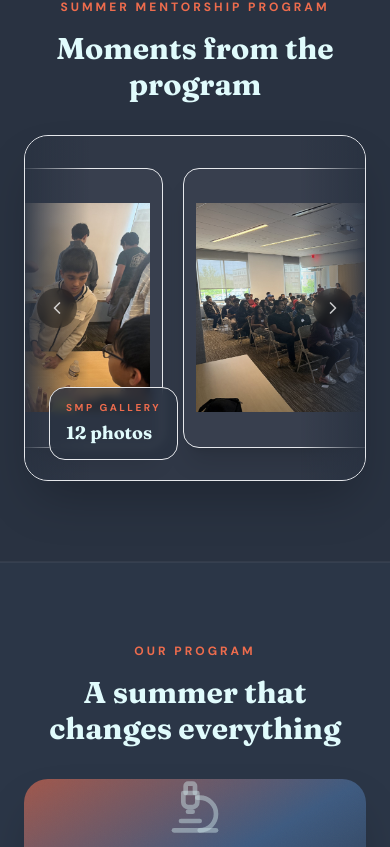
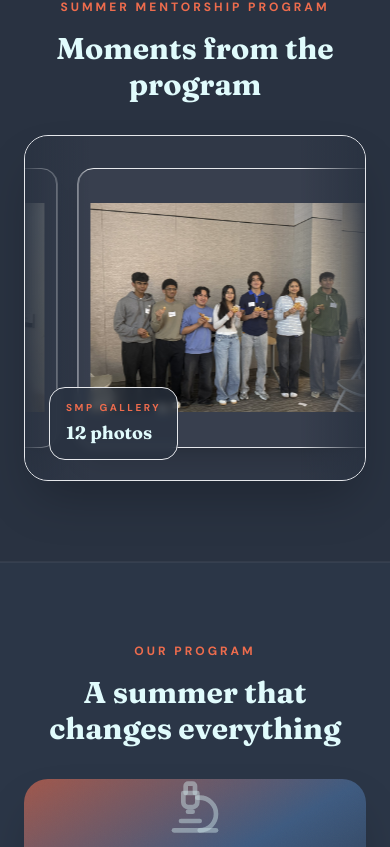
Before and after one commit to ashwath-muppa/mentorship-program, a React (Vite) app: page / in a window 390 px wide. Shown: the part 1077-1924 px from the top of the page. Built offline with nearby package versions, Linux system fonts and the light colour scheme.

Commit message:
Make photo carousels loop continuously

```diff
--- a/src/App.jsx
+++ b/src/App.jsx
@@ -533,78 +533,18 @@ function PhotoCarousel() {
 }
 
 function ImageCarousel({ photos, label }) {
-  const scrollerRef = useRef(null);
-  const itemRefs = useRef([]);
-  const [paused, setPaused] = useState(false);
-  const loopedPhotos = [...photos, ...photos, ...photos];
-
-  const getSetWidth = () => {
-    const first = itemRefs.current[0];
-    const secondSet = itemRefs.current[photos.length];
-    if (!first || !secondSet) return 0;
-    return secondSet.offsetLeft - first.offsetLeft;
-  };
-
-  const normalizeScroll = () => {
-    const scroller = scrollerRef.current;
-    const setWidth = getSetWidth();
-    if (!scroller || !setWidth) return;
-
-    if (scroller.scrollLeft < setWidth * 0.35) {
-      scroller.scrollLeft += setWidth;
-    } else if (scroller.scrollLeft > setWidth * 1.65) {
-      scroller.scrollLeft -= setWidth;
-    }
-  };
-
-  useEffect(() => {
-    const scroller = scrollerRef.current;
-    const setWidth = getSetWidth();
-    if (!scroller || !setWidth) return;
-    scroller.scrollLeft = setWidth;
-  }, [photos.length]);
-
-  useEffect(() => {
-    if (paused) return;
-    const id = setInterval(() => {
-      slide(1);
-    }, 4200);
-    return () => clearInterval(id);
-  }, [paused]);
-
-  const slide = (direction) => {
-    const scroller = scrollerRef.current;
-    if (!scroller) return;
-
-    scroller.scrollBy({
-      left: direction * scroller.clientWidth * 0.82,
-      behavior: "smooth",
-    });
-
-    window.setTimeout(normalizeScroll, 520);
-  };
+  const loopedPhotos = [...photos, ...photos];
 
   return (
-    <div
-      className="relative w-full overflow-hidden rounded-3xl border border-white/8 bg-white/[0.03] shadow-2xl select-none"
-      onMouseEnter={() => setPaused(true)}
-      onMouseLeave={() => setPaused(false)}
-    >
+    <div className="relative w-full overflow-hidden rounded-3xl border border-white/8 bg-white/[0.03] shadow-2xl select-none">
       <div className="absolute left-0 inset-y-0 w-16 z-10 bg-gradient-to-r from-deep-navy/90 to-transparent pointer-events-none" />
       <div className="absolute right-0 inset-y-0 w-16 z-10 bg-gradient-to-l from-deep-navy/90 to-transparent pointer-events-none" />
 
-      <div
-        ref={scrollerRef}
-        onScroll={normalizeScroll}
-        className="no-scrollbar flex gap-5 overflow-x-auto scroll-smooth snap-x snap-mandatory px-8 py-8 sm:px-10"
-      >
+      <div className="gallery-marquee flex w-max gap-5 px-8 py-8 sm:px-10">
         {loopedPhotos.map((photo, i) => (
           <figure
             key={`${photo.src}-${i}`}
-            ref={(node) => {
-              itemRefs.current[i] = node;
-            }}
-            className="snap-center flex-shrink-0 w-[78vw] sm:w-[440px] lg:w-[520px]"
+            className="flex-shrink-0 w-[78vw] sm:w-[440px] lg:w-[520px]"
           >
             <div className="h-[280px] sm:h-[340px] lg:h-[400px] rounded-2xl border border-white/8 bg-white/[0.04] p-3 flex items-center justify-center shadow-xl">
               <img
@@ -629,19 +569,6 @@ function ImageCarousel({ photos, label }) {
           </p>
         </div>
       </div>
-
-      <button
-        onClick={() => slide(-1)}
-        className="absolute left-3 top-1/2 z-20 -translate-y-1/2 w-10 h-10 rounded-full bg-black/35 backdrop-blur-sm flex items-center justify-center text-white/75 hover:bg-black/55 hover:text-white transition"
-      >
-        <ChevronRight className="w-5 h-5 rotate-180" />
-      </button>
-      <button
-        onClick={() => slide(1)}
-        className="absolute right-3 top-1/2 z-20 -translate-y-1/2 w-10 h-10 rounded-full bg-black/35 backdrop-blur-sm flex items-center justify-center text-white/75 hover:bg-black/55 hover:text-white transition"
-      >
-        <ChevronRight className="w-5 h-5" />
-      </button>
     </div>
   );
 }
--- a/src/index.css
+++ b/src/index.css
@@ -31,10 +31,23 @@ a {
   @apply bg-white/5 backdrop-blur-md border border-white/10;
 }
 
-.no-scrollbar {
-  scrollbar-width: none;
+.gallery-marquee {
+  animation: gallery-marquee 70s linear infinite;
 }
 
-.no-scrollbar::-webkit-scrollbar {
-  display: none;
+@keyframes gallery-marquee {
+  from {
+    transform: translateX(-50%);
+  }
+
+  to {
+    transform: translateX(0);
+  }
 }
+
+@media (prefers-reduced-motion: reduce) {
+  .gallery-marquee {
+    animation-duration: 1ms;
+    animation-iteration-count: 1;
+  }
+}
```
